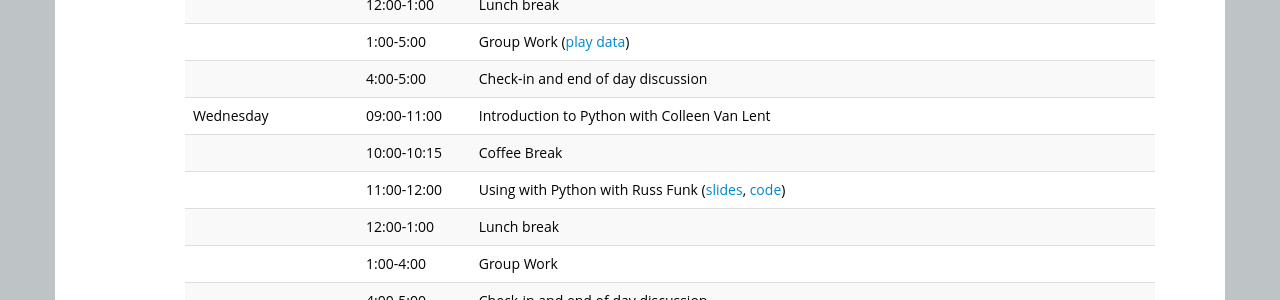
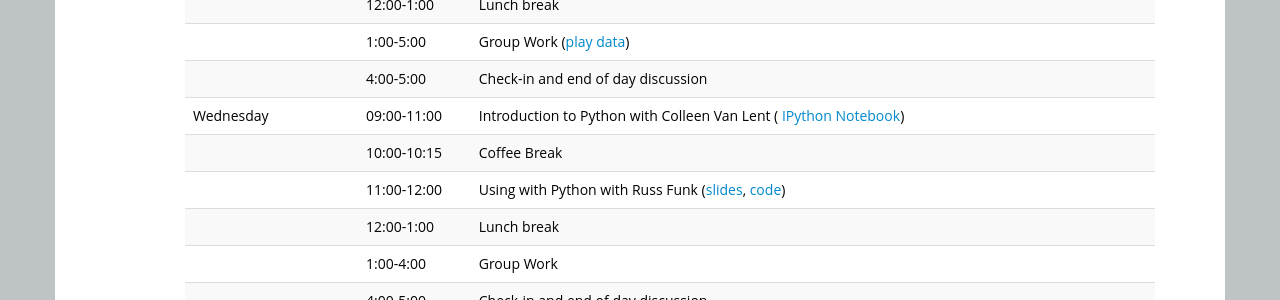
Before and after one commit to dssg/dssg-training-workshop-2015, a Jekyll site: the page built from index.html, in a window 1280 px wide and 900 px high, scrolled down 1062 px. Shown: the part 154-454 px from the top of the window. Built offline with Jekyll 4.4.1, drawn with Linux system fonts in a browser that asks for light colours.

Commit message:
adding link to colleen's notebook

```diff
--- a/index.html
+++ b/index.html
@@ -134,7 +134,8 @@ Organizing committee: Jerry Davis, Cliff Lampe, Brian Noble, and Jason Owen-Smit
   <tr> <td></td>        <td>12:00-1:00</td>   <td>Lunch break</td> </tr>
   <tr> <td></td>        <td>1:00-5:00</td>    <td>Group Work (<a href="data/">play data</a>)</td> </tr>
   <tr> <td></td>        <td>4:00-5:00</td>    <td>Check-in and end of day discussion </td> </tr>
-  <tr> <td>Wednesday</td> <td>09:00-11:00</td> <td>Introduction to Python with Colleen Van Lent</td> </tr>
+  <tr> <td>Wednesday</td> <td>09:00-11:00</td> <td>Introduction to Python with Colleen Van Lent (
+    <a href="http://nbviewer.ipython.org/url/ibug-um.github.io/2014-summer-camp/slides/ICOS-python-lecture.ipynb">IPython Notebook</a>)</td> </tr>
   <tr> <td></td>        <td>10:00-10:15</td>   <td>Coffee Break</td> </tr>
   <tr> <td></td>        <td>11:00-12:00</td>   <td>Using with Python with Russ Funk
     (<a href="slides/funk_icos_big_data.pdf">slides</a>,
```
